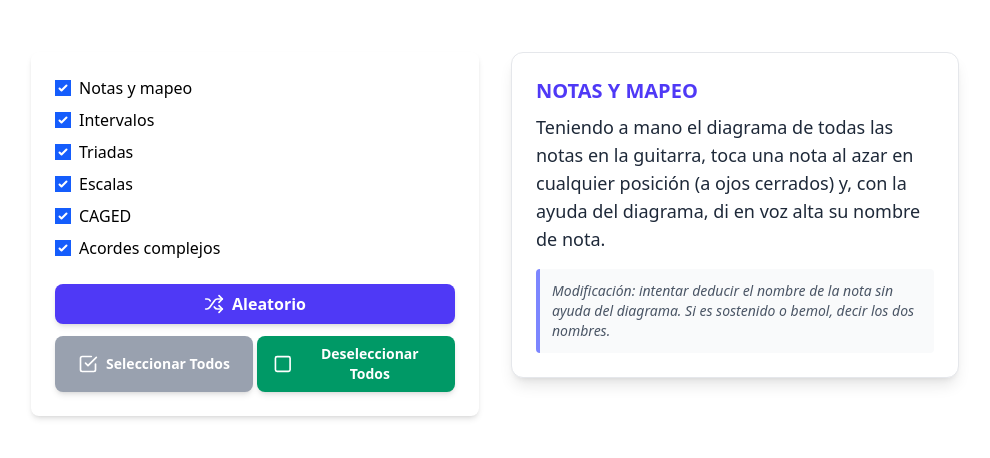
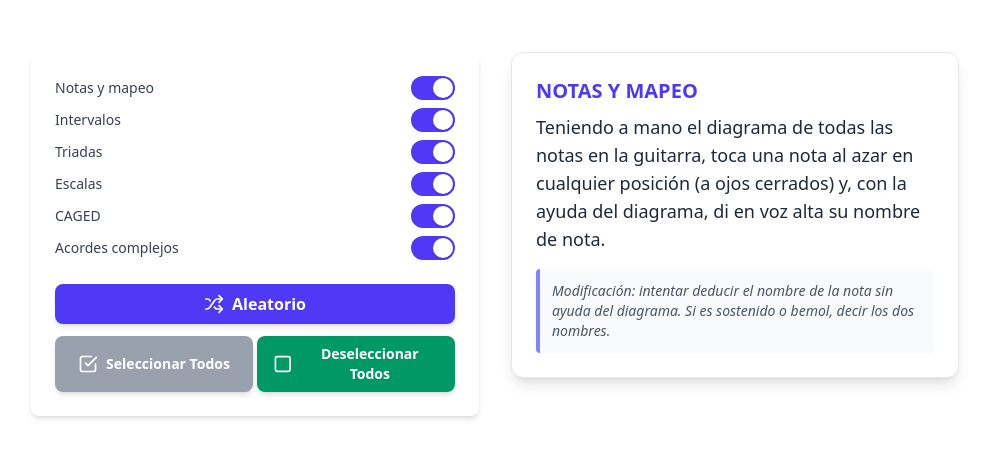
Before and after one commit to manicar2093/cresciente-seminario-guitarra, a SvelteKit app: page / in a window 1280 px wide. Shown: the top 458 px of the page, without its empty margins (145-1135 px from the left). Built offline with nearby package versions, Linux system fonts and the light colour scheme.

Commit message:
feat: change checkboxes to switches

```diff
--- a/src/routes/+page.svelte
+++ b/src/routes/+page.svelte
@@ -104,59 +104,149 @@
 <div class="flex flex-col md:flex-row items-center md:items-start justify-center p-8 gap-8">
 	<div class="random-form bg-white p-6 rounded-lg shadow-md w-full max-w-md">
 		<div class="options flex flex-col justify-center space-y-2">
-			<div class="flex items-center space-x-2">
-				<input
-					bind:checked={notasMapeoCheckbox}
-					type="checkbox"
-					id="notas-mapeo"
-					name="notas-mapeo"
-				/>
-				<label for="notas-mapeo">Notas y mapeo</label>
+			<div
+				class="flex items-center justify-between cursor-pointer"
+				onclick={() => (notasMapeoCheckbox = !notasMapeoCheckbox)}
+				onkeydown={(e) => e.key === 'Enter' && (notasMapeoCheckbox = !notasMapeoCheckbox)}
+				role="button"
+				tabindex="0"
+			>
+				<label for="notas-mapeo" class="text-sm font-medium text-gray-700 cursor-pointer">Notas y mapeo</label>
+				<button
+					type="button"
+					role="switch"
+					aria-checked={notasMapeoCheckbox}
+					onclick={(e) => {
+						e.stopPropagation();
+						notasMapeoCheckbox = !notasMapeoCheckbox;
+					}}
+					class="{notasMapeoCheckbox ? 'bg-indigo-600' : 'bg-gray-200'} relative inline-flex h-6 w-11 flex-shrink-0 cursor-pointer rounded-full border-2 border-transparent transition-colors duration-200 ease-in-out focus:outline-none focus:ring-2 focus:ring-indigo-600 focus:ring-offset-2"
+				>
+					<span
+						aria-hidden="true"
+						class="{notasMapeoCheckbox ? 'translate-x-5' : 'translate-x-0'} pointer-events-none inline-block h-5 w-5 transform rounded-full bg-white shadow ring-0 transition duration-200 ease-in-out"
+					></span>
+				</button>
 			</div>
-			<div class="flex items-center space-x-2">
-				<input
-					bind:checked={intervalosCheckbox}
-					type="checkbox"
-					id="intervalos"
-					name="intervalos"
-				/>
-				<label for="intervalos">Intervalos</label>
+			<div
+				class="flex items-center justify-between cursor-pointer"
+				onclick={() => (intervalosCheckbox = !intervalosCheckbox)}
+				onkeydown={(e) => e.key === 'Enter' && (intervalosCheckbox = !intervalosCheckbox)}
+				role="button"
+				tabindex="0"
+			>
+				<label for="intervalos" class="text-sm font-medium text-gray-700 cursor-pointer">Intervalos</label>
+				<button
+					type="button"
+					role="switch"
+					aria-checked={intervalosCheckbox}
+					onclick={(e) => {
+						e.stopPropagation();
+						intervalosCheckbox = !intervalosCheckbox;
+					}}
+					class="{intervalosCheckbox ? 'bg-indigo-600' : 'bg-gray-200'} relative inline-flex h-6 w-11 flex-shrink-0 cursor-pointer rounded-full border-2 border-transparent transition-colors duration-200 ease-in-out focus:outline-none focus:ring-2 focus:ring-indigo-600 focus:ring-offset-2"
+				>
+					<span
+						aria-hidden="true"
+						class="{intervalosCheckbox ? 'translate-x-5' : 'translate-x-0'} pointer-events-none inline-block h-5 w-5 transform rounded-full bg-white shadow ring-0 transition duration-200 ease-in-out"
+					></span>
+				</button>
 			</div>
-			<div class="flex items-center space-x-2">
-				<input
-					bind:checked={triadasCheckbox}
-					type="checkbox"
-					id="triadas"
-					name="triadas"
-				/>
-				<label for="triadas">Triadas</label>
+			<div
+				class="flex items-center justify-between cursor-pointer"
+				onclick={() => (triadasCheckbox = !triadasCheckbox)}
+				onkeydown={(e) => e.key === 'Enter' && (triadasCheckbox = !triadasCheckbox)}
+				role="button"
+				tabindex="0"
+			>
+				<label for="triadas" class="text-sm font-medium text-gray-700 cursor-pointer">Triadas</label>
+				<button
+					type="button"
+					role="switch"
+					aria-checked={triadasCheckbox}
+					onclick={(e) => {
+						e.stopPropagation();
+						triadasCheckbox = !triadasCheckbox;
+					}}
+					class="{triadasCheckbox ? 'bg-indigo-600' : 'bg-gray-200'} relative inline-flex h-6 w-11 flex-shrink-0 cursor-pointer rounded-full border-2 border-transparent transition-colors duration-200 ease-in-out focus:outline-none focus:ring-2 focus:ring-indigo-600 focus:ring-offset-2"
+				>
+					<span
+						aria-hidden="true"
+						class="{triadasCheckbox ? 'translate-x-5' : 'translate-x-0'} pointer-events-none inline-block h-5 w-5 transform rounded-full bg-white shadow ring-0 transition duration-200 ease-in-out"
+					></span>
+				</button>
 			</div>
-			<div class="flex items-center space-x-2">
-				<input
-					bind:checked={escalasCheckbox}
-					type="checkbox"
-					id="escalas"
-					name="escalas"
-				/>
-				<label for="escalas">Escalas</label>
+			<div
+				class="flex items-center justify-between cursor-pointer"
+				onclick={() => (escalasCheckbox = !escalasCheckbox)}
+				onkeydown={(e) => e.key === 'Enter' && (escalasCheckbox = !escalasCheckbox)}
+				role="button"
+				tabindex="0"
+			>
+				<label for="escalas" class="text-sm font-medium text-gray-700 cursor-pointer">Escalas</label>
+				<button
+					type="button"
+					role="switch"
+					aria-checked={escalasCheckbox}
+					onclick={(e) => {
+						e.stopPropagation();
+						escalasCheckbox = !escalasCheckbox;
+					}}
+					class="{escalasCheckbox ? 'bg-indigo-600' : 'bg-gray-200'} relative inline-flex h-6 w-11 flex-shrink-0 cursor-pointer rounded-full border-2 border-transparent transition-colors duration-200 ease-in-out focus:outline-none focus:ring-2 focus:ring-indigo-600 focus:ring-offset-2"
+				>
+					<span
+						aria-hidden="true"
+						class="{escalasCheckbox ? 'translate-x-5' : 'translate-x-0'} pointer-events-none inline-block h-5 w-5 transform rounded-full bg-white shadow ring-0 transition duration-200 ease-in-out"
+					></span>
+				</button>
 			</div>
-			<div class="flex items-center space-x-2">
-				<input
-					bind:checked={cagedCheckbox}
-					type="checkbox"
-					id="caged"
-					name="caged"
-				/>
-				<label for="caged">CAGED</label>
+			<div
+				class="flex items-center justify-between cursor-pointer"
+				onclick={() => (cagedCheckbox = !cagedCheckbox)}
+				onkeydown={(e) => e.key === 'Enter' && (cagedCheckbox = !cagedCheckbox)}
+				role="button"
+				tabindex="0"
+			>
+				<label for="caged" class="text-sm font-medium text-gray-700 cursor-pointer">CAGED</label>
+				<button
+					type="button"
+					role="switch"
+					aria-checked={cagedCheckbox}
+					onclick={(e) => {
+						e.stopPropagation();
+						cagedCheckbox = !cagedCheckbox;
+					}}
+					class="{cagedCheckbox ? 'bg-indigo-600' : 'bg-gray-200'} relative inline-flex h-6 w-11 flex-shrink-0 cursor-pointer rounded-full border-2 border-transparent transition-colors duration-200 ease-in-out focus:outline-none focus:ring-2 focus:ring-indigo-600 focus:ring-offset-2"
+				>
+					<span
+						aria-hidden="true"
+						class="{cagedCheckbox ? 'translate-x-5' : 'translate-x-0'} pointer-events-none inline-block h-5 w-5 transform rounded-full bg-white shadow ring-0 transition duration-200 ease-in-out"
+					></span>
+				</button>
 			</div>
-			<div class="flex items-center space-x-2">
-				<input
-					bind:checked={acordesComplejosCheckbox}
-					type="checkbox"
-					id="acordes-complejos"
-					name="acordes-complejos"
-				/>
-				<label for="acordes-complejos">Acordes complejos</label>
+			<div
+				class="flex items-center justify-between cursor-pointer"
+				onclick={() => (acordesComplejosCheckbox = !acordesComplejosCheckbox)}
+				onkeydown={(e) => e.key === 'Enter' && (acordesComplejosCheckbox = !acordesComplejosCheckbox)}
+				role="button"
+				tabindex="0"
+			>
+				<label for="acordes-complejos" class="text-sm font-medium text-gray-700 cursor-pointer">Acordes complejos</label>
+				<button
+					type="button"
+					role="switch"
+					aria-checked={acordesComplejosCheckbox}
+					onclick={(e) => {
+						e.stopPropagation();
+						acordesComplejosCheckbox = !acordesComplejosCheckbox;
+					}}
+					class="{acordesComplejosCheckbox ? 'bg-indigo-600' : 'bg-gray-200'} relative inline-flex h-6 w-11 flex-shrink-0 cursor-pointer rounded-full border-2 border-transparent transition-colors duration-200 ease-in-out focus:outline-none focus:ring-2 focus:ring-indigo-600 focus:ring-offset-2"
+				>
+					<span
+						aria-hidden="true"
+						class="{acordesComplejosCheckbox ? 'translate-x-5' : 'translate-x-0'} pointer-events-none inline-block h-5 w-5 transform rounded-full bg-white shadow ring-0 transition duration-200 ease-in-out"
+					></span>
+				</button>
 			</div>
 		</div>
 		<button
```
